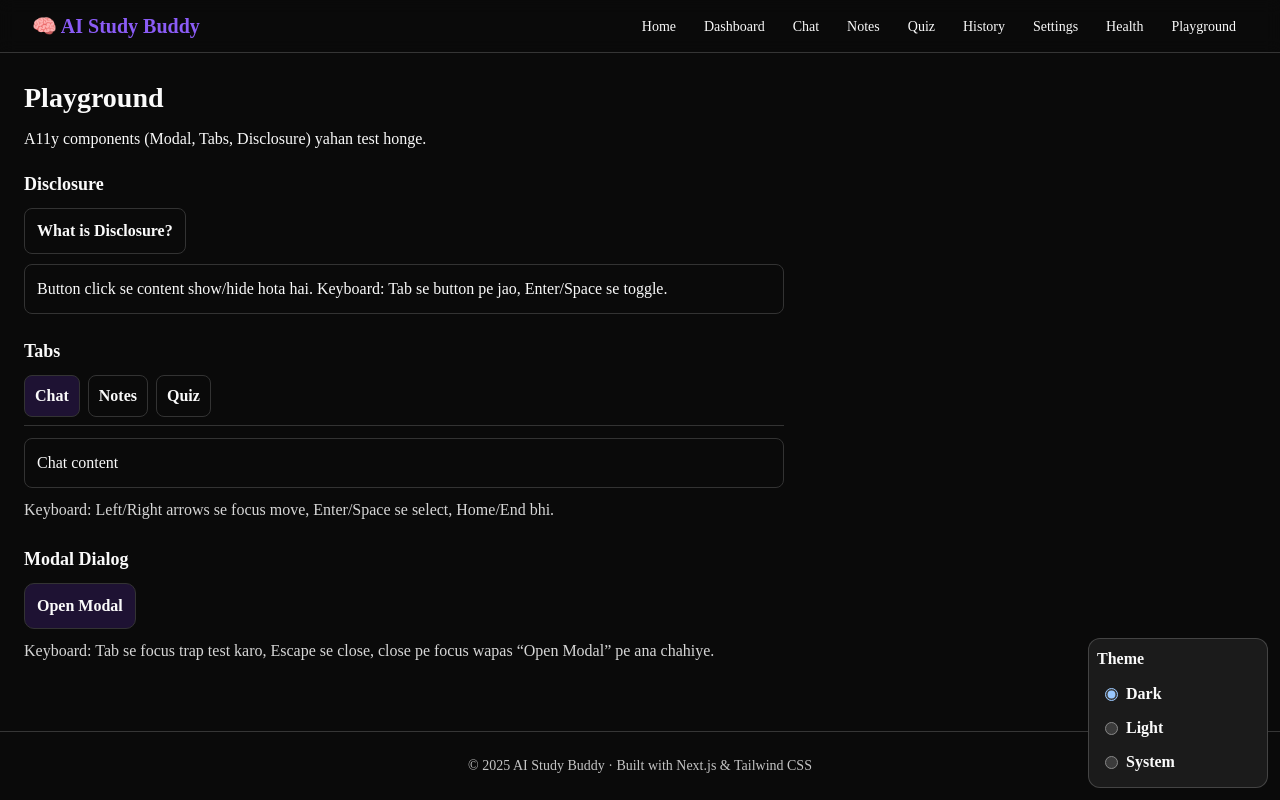
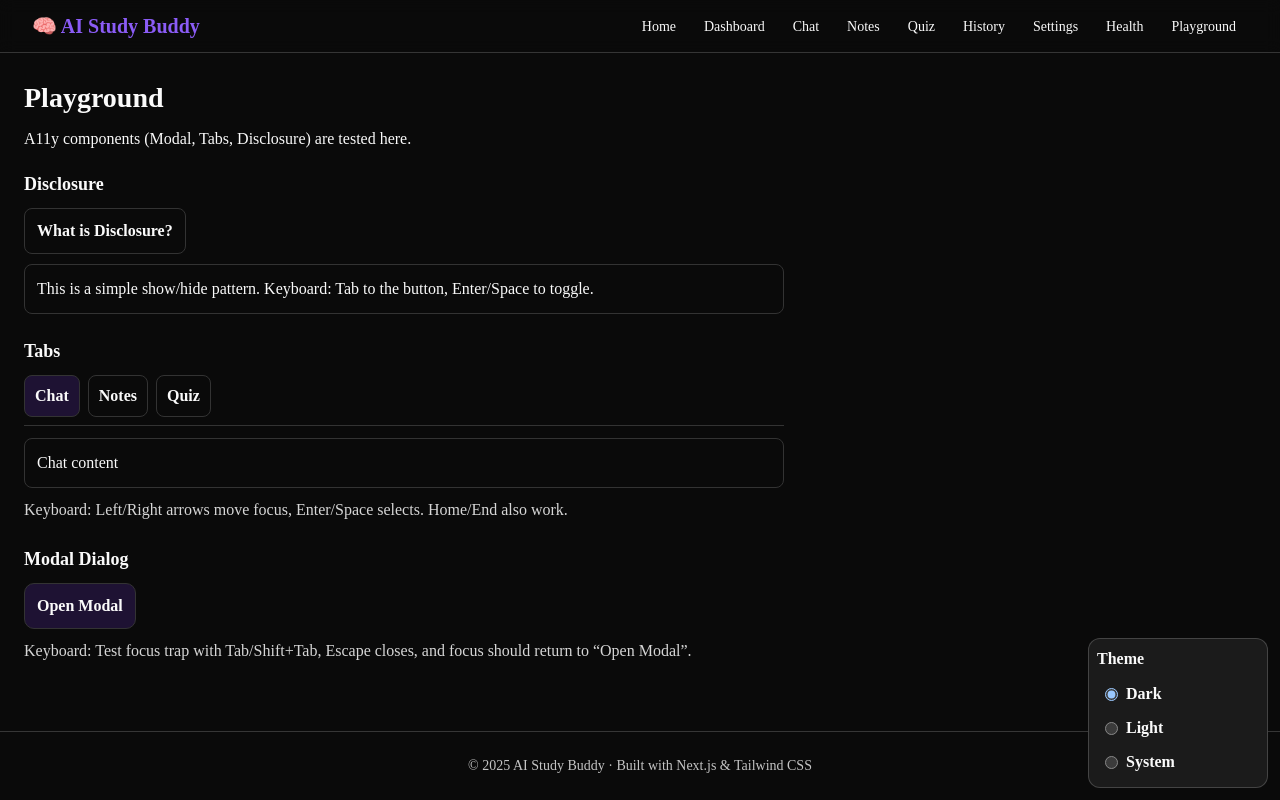
Before and after one commit to WAIZAHMAD324/ai-capstone-setup, a Next.js app: page /playground in a window 1280 px wide. Both pictures are taken after a click on the button "What is Disclosure?". Built offline with nearby package versions, Linux system fonts and the light colour scheme.

Commit message:
chore: switch playground copy to English

```diff
--- a/app/playground/page.tsx
+++ b/app/playground/page.tsx
@@ -5,7 +5,7 @@ export default function PlaygroundPage() {
     <main style={{ padding: 24 }}>
       <h1 style={{ fontSize: 28, fontWeight: 700 }}>Playground</h1>
       <p style={{ marginTop: 8 }}>
-        A11y components (Modal, Tabs, Disclosure) yahan test honge.
+        A11y components (Modal, Tabs, Disclosure) are tested here.
       </p>
 
       <PlaygroundDemo />
--- a/playground/PlaygroundDemo.tsx
+++ b/playground/PlaygroundDemo.tsx
@@ -16,8 +16,7 @@ export function PlaygroundDemo() {
         </h2>
         <Disclosure title="What is Disclosure?">
           <p style={{ margin: 0 }}>
-            Button click se content show/hide hota hai. Keyboard: Tab se button
-            pe jao, Enter/Space se toggle.
+            This is a simple show/hide pattern. Keyboard: Tab to the button, Enter/Space to toggle.
           </p>
         </Disclosure>
       </section>
@@ -34,8 +33,7 @@ export function PlaygroundDemo() {
           ]}
         />
         <p style={{ marginTop: 10, opacity: 0.85 }}>
-          Keyboard: Left/Right arrows se focus move, Enter/Space se select,
-          Home/End bhi.
+          Keyboard: Left/Right arrows move focus, Enter/Space selects. Home/End also work.
         </p>
       </section>
 
@@ -61,13 +59,12 @@ export function PlaygroundDemo() {
         </button>
 
         <p style={{ marginTop: 10, opacity: 0.85 }}>
-          Keyboard: Tab se focus trap test karo, Escape se close, close pe focus
-          wapas “Open Modal” pe ana chahiye.
+          Keyboard: Test focus trap with Tab/Shift+Tab, Escape closes, and focus should return to “Open Modal”.
         </p>
 
         <Modal open={open} title="Demo Modal" onClose={() => setOpen(false)}>
           <p style={{ marginTop: 0 }}>
-            Yahan multiple focusable cheezen hain taake focus trap check ho.
+            This dialog includes multiple focusable elements so you can verify focus trapping.
           </p>
 
           <label style={{ display: "block", marginTop: 10 }}>
```
